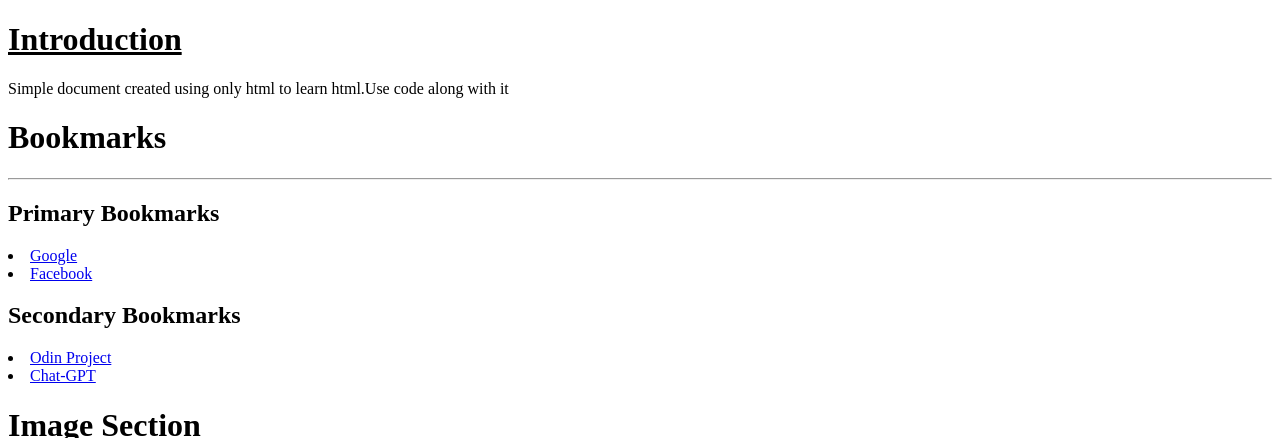
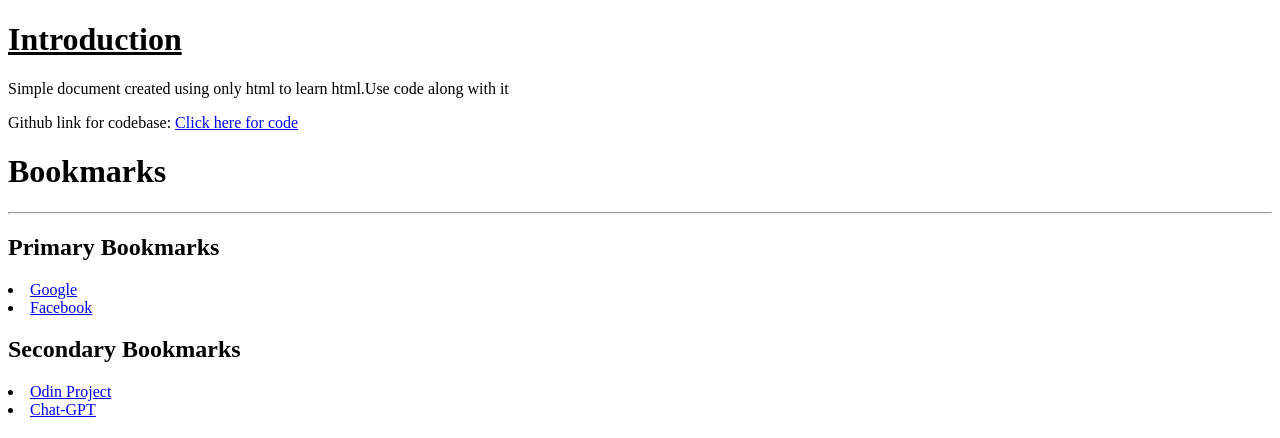
Before and after one commit to syedmubarish/html-basics, a plain HTML site: page index.html in a window 1280 px wide. Shown: the top 438 px of the page. Drawn offline with Linux system fonts and the light colour scheme.

Commit message:
format document

```diff
--- a/index.html
+++ b/index.html
@@ -11,6 +11,8 @@
 <body>
   <h1><u>Introduction</u></h1>
   <p>Simple document created using only html to learn html.Use code along with it</p>
+  <p>Github link for codebase: <a href="https://github.com/syedmubarish/html-basics/tree/main" target="_blank"
+      title="Github Link">Click here for code</a></p>
   <h1>Bookmarks</h1>
   <hr />
   <h2>Primary Bookmarks</h2>
@@ -196,7 +198,8 @@
     <li>Used for paragraphs and large quotations</li>
   </ul>
 
-  <blockquote>Bititude offers end-to-end application development, cloud migration, and serverless architecture to design and develop applications. Visit us to know more.</blockquote>
+  <blockquote>Bititude offers end-to-end application development, cloud migration, and serverless architecture to design
+    and develop applications. Visit us to know more.</blockquote>
 
 
 
```
